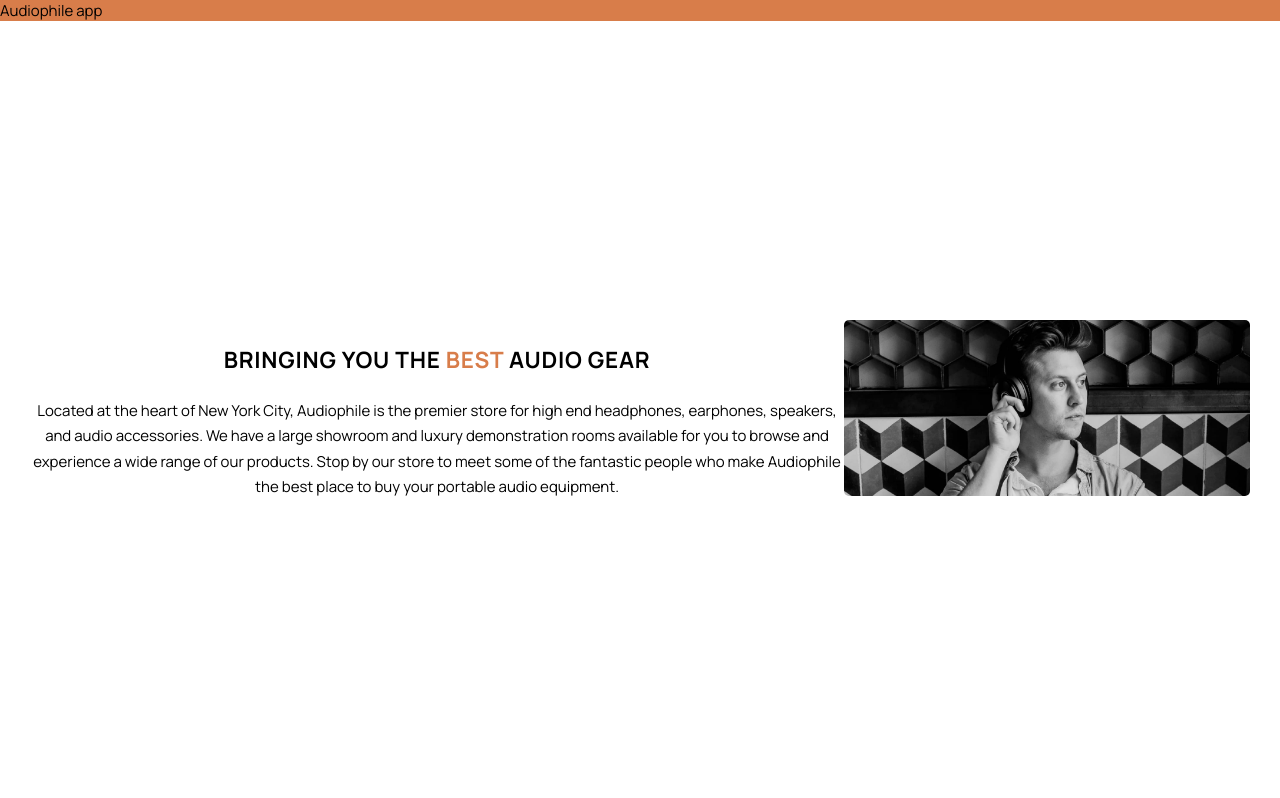
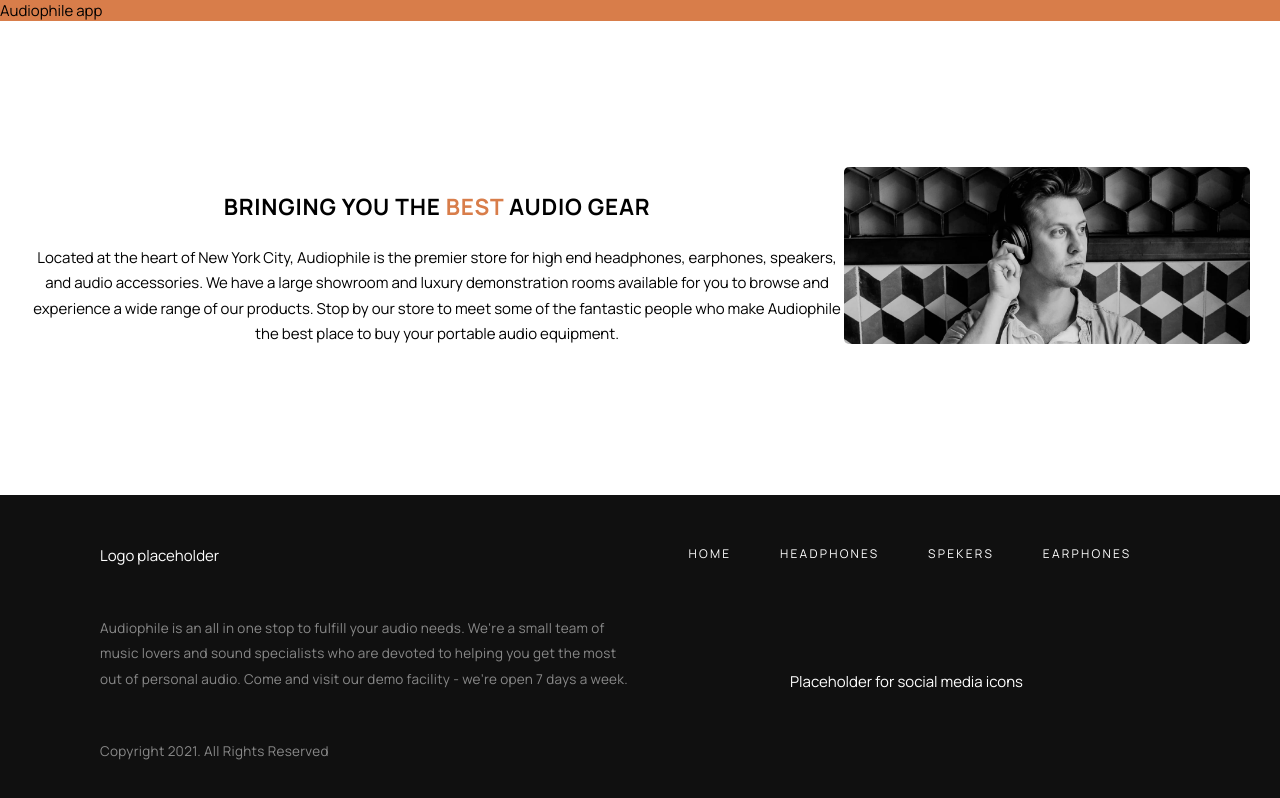
Before and after one commit to Cats-n-coffee/frontend-mentor-audiophile-collab, a React (Create React App) app: page / in a window 1280 px wide. Built offline with nearby package versions, Linux system fonts and the light colour scheme.

Commit message:
Created first draft of the Footer section

```diff
--- a/src/App.jsx
+++ b/src/App.jsx
@@ -1,4 +1,5 @@
 import BottomBanner from "./components/sharedComponents/BottomBanner";
+import Footer from "./components/sharedComponents/Footer";
 import "./scss/main.scss";
 
 function App() {
@@ -6,6 +7,7 @@ function App() {
     <div className="App">
       Audiophile app
       <BottomBanner />
+      <Footer />
     </div>
   );
 }
--- /dev/null
+++ b/src/components/sharedComponents/Footer.jsx
@@ -0,0 +1,25 @@
+import React from "react";
+import Navbar from "./Navbar";
+// import StoreLogo from "./StoreLogo";
+
+export default function Footer() {
+  return (
+    <React.Fragment>
+      <section className="upper"></section>
+      <footer className="footer">
+        <div>Logo placeholder</div>
+        <Navbar />
+        <div className="footer__description">
+          Audiophile is an all in one stop to fulfill your audio needs. We're a
+          small team of music lovers and sound specialists who are devoted to
+          helping you get the most out of personal audio. Come and visit our
+          demo facility - we’re open 7 days a week.
+        </div>
+        <div className="footer__icons">Placeholder for social media icons</div>
+        <div className="footer__copyright">
+          Copyright 2021. All Rights Reserved
+        </div>
+      </footer>
+    </React.Fragment>
+  );
+}
--- /dev/null
+++ b/src/components/sharedComponents/Navbar.jsx
@@ -0,0 +1,22 @@
+import React from "react";
+
+function Navbar() {
+  return (
+    <nav className="navbar">
+      <h6 className="navbar__item">
+        <a href="">Home</a>
+      </h6>
+      <h6 className="navbar__item">
+        <a href="">Headphones</a>
+      </h6>
+      <h6 className="navbar__item">
+        <a href="">Spekers</a>
+      </h6>
+      <h6 className="navbar__item">
+        <a href="">Earphones</a>
+      </h6>
+    </nav>
+  );
+}
+
+export default Navbar;
--- /dev/null
+++ b/src/components/sharedComponents/StoreLogo.jsx
@@ -0,0 +1,10 @@
+import React from "react";
+import { ReactComponent as Logo } from "./assets/shared/desktop/logo.svg";
+
+export default function StoreLogo() {
+  return (
+    <div className="logo">
+      <Logo />
+    </div>
+  );
+}
--- a/src/scss/main.scss
+++ b/src/scss/main.scss
@@ -1,5 +1,7 @@
 @use "./variables" as *;
 @use "./shared/bottomBanner";
+@use "./shared/footer";
+@use "./shared/navbar";
 
 *,
 *:before,
--- /dev/null
+++ b/src/scss/shared/_footer.scss
@@ -0,0 +1,41 @@
+@use "../variables" as *;
+
+.footer {
+  display: flex;
+  justify-content: space-around;
+  flex-wrap: wrap;
+  background-color: $light-black;
+  color: $white;
+  //   need to be adjusted if body has padding or margin
+  padding: 50px 100px 40px 100px;
+
+  &__description {
+    font-size: 0.9rem;
+    font-weight: 300;
+    letter-spacing: 0.02rem;
+    line-height: 1.7rem;
+    opacity: 50%;
+    padding-top: 50px;
+  }
+
+  &__copyright {
+    font-size: 0.9rem;
+    font-weight: 300;
+    letter-spacing: 0.02rem;
+    flex-grow: 2;
+    opacity: 50%;
+    padding-top: 50px;
+  }
+
+  &__icons {
+    align-self: flex-end;
+    padding-left: 150px;
+  }
+}
+
+.footer > * {
+  flex-basis: 50%;
+}
+
+@media min-width {
+}
--- /dev/null
+++ b/src/scss/shared/_navbar.scss
@@ -0,0 +1,22 @@
+@use "../variables" as *;
+
+.navbar {
+  display: flex;
+  justify-content: space-evenly;
+
+  &__item {
+    font-size: 0.8rem;
+    font-weight: 400;
+    text-transform: uppercase;
+    letter-spacing: 0.15rem;
+  }
+
+  &__item:hover {
+    color: $brick;
+  }
+}
+
+a {
+  color: inherit;
+  text-decoration: none;
+}
```
